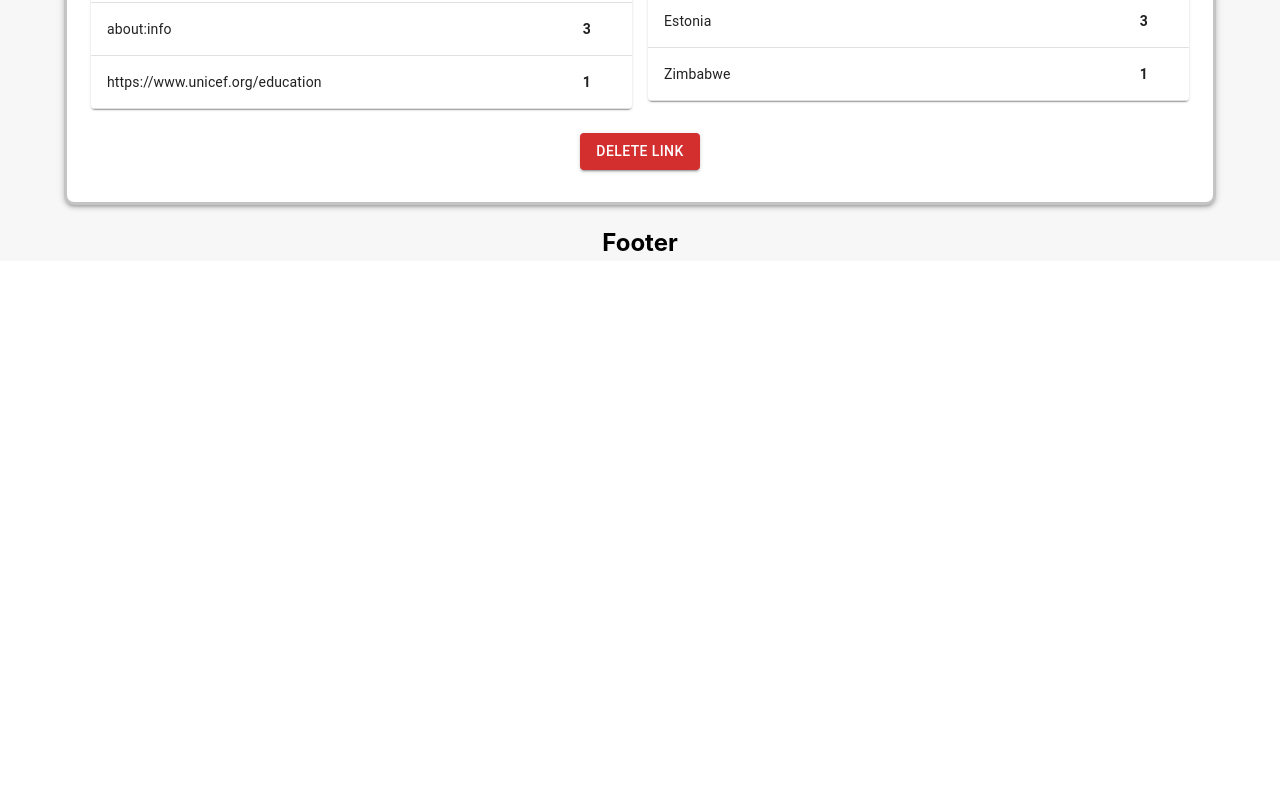
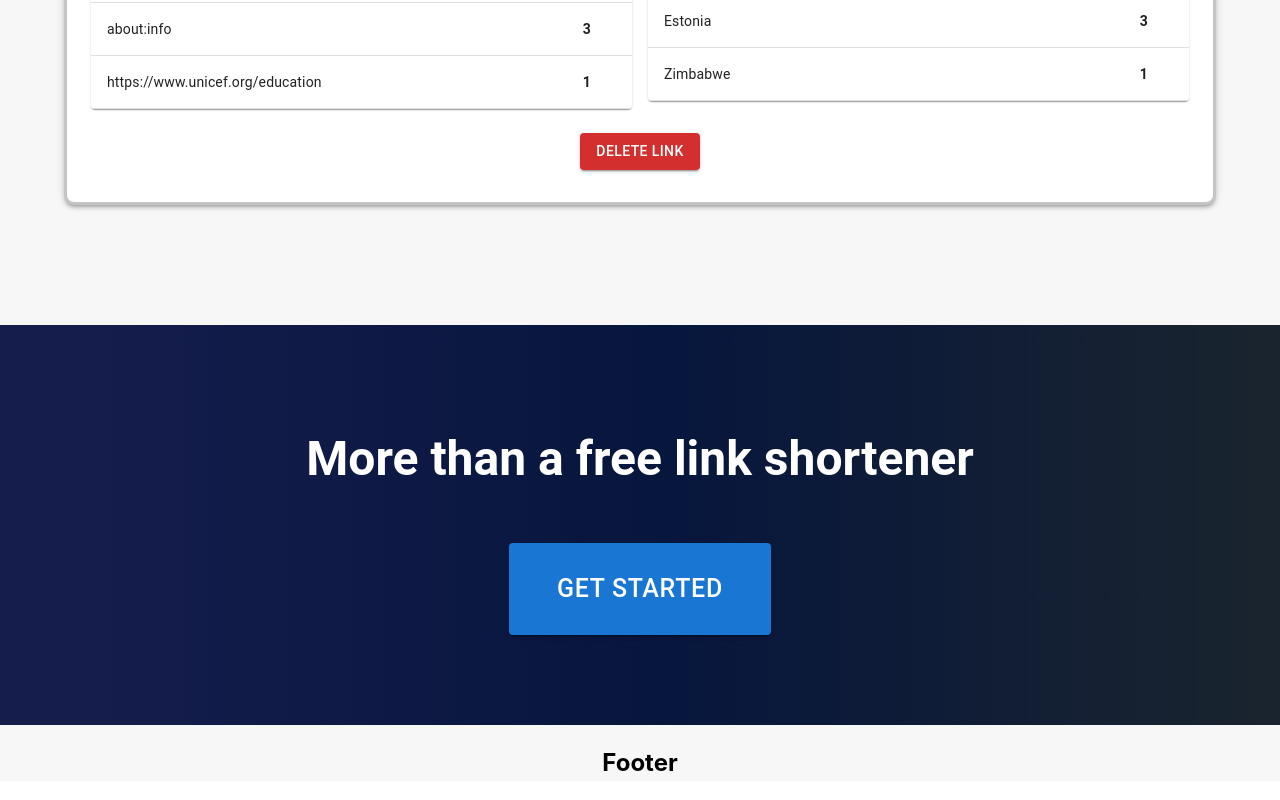
Before and after one commit to 3umaGH/URLShortener, a React (Vite) app in the folder client/: page / in a window 1280 px wide. Shown: the part 928-1728 px from the top of the page. Before the commit the page ends 1208 px from the top, so only its background shows below. Built offline with nearby package versions, Linux system fonts and the light colour scheme; the HTML template or start-up script is replaced by a standard one.

Commit message:
feat: implemented Promo Section

```diff
--- a/client/src/components/LinkForm/LinkForm.tsx
+++ b/client/src/components/LinkForm/LinkForm.tsx
@@ -56,7 +56,7 @@ export const LinkForm = () => {
   ];
 
   return (
-    <Box sx={{ textAlign: "center" }}>
+    <Box sx={{ textAlign: "center", mb:15 }}>
       <Slide
         direction="down"
         in={true}
--- /dev/null
+++ b/client/src/components/PromoSection.tsx
@@ -0,0 +1,18 @@
+import { Container, Box, Button, Typography } from "@mui/material";
+
+export const PromoSection = () => {
+  return (
+    <Container
+      maxWidth={false}
+      className="promo-section"
+      sx={{ display: "flex", alignItems: "center", justifyContent: "center" }}
+    >
+      <Box>
+        <Typography variant="h3" sx={{ padding: 2 }}>
+          <b>More than a free link shortener</b>
+        </Typography>
+        <Button variant="contained" size="large" sx={{py:3, px:6, fontSize:25, mt:5}}>Get Started</Button>
+      </Box>
+    </Container>
+  );
+};
--- a/client/src/index.css
+++ b/client/src/index.css
@@ -85,3 +85,17 @@ body {
 
   color: #3a3a3a;
 }
+
+.promo-section {
+  height:50vh;
+
+  background: rgb(21, 29, 77);
+  background: linear-gradient(
+    90deg,
+    rgba(21, 29, 77, 1) 5%,
+    rgba(7, 22, 61, 1) 52%,
+    rgba(26, 36, 46, 1) 100%
+  );
+
+  color:white;
+}
--- a/client/src/pages/Homepage.tsx
+++ b/client/src/pages/Homepage.tsx
@@ -1,13 +1,14 @@
-
 import { LinkForm } from "../components/LinkForm/LinkForm";
 import { HeaderText } from "../components/HeaderText";
 import { Layout } from "../components/Layout";
+import { PromoSection } from "../components/PromoSection";
 
 export const Homepage = () => {
   return (
     <Layout>
       <HeaderText />
       <LinkForm />
+      <PromoSection />
     </Layout>
   );
 };
```
